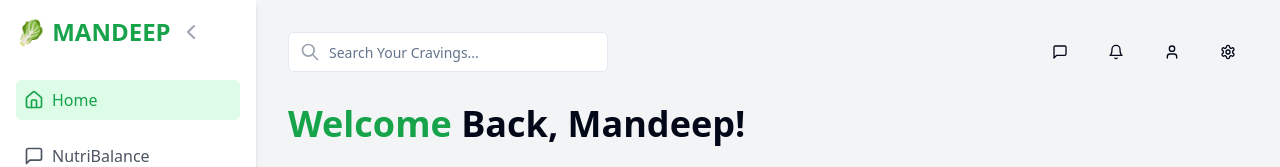
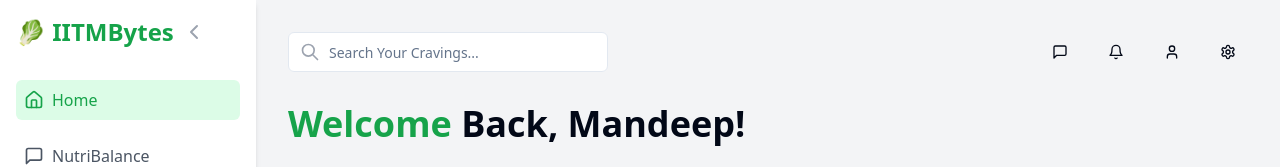
Before and after one commit to mandeepnh5/Faid-Food, a React (Vite) app: page /home in a window 1280 px wide. Shown: the top 167 px of the page. Built offline with nearby package versions, Linux system fonts and the light colour scheme.

Commit message:
Update Home.jsx

```diff
--- a/src/components/Home.jsx
+++ b/src/components/Home.jsx
@@ -27,7 +27,7 @@
       {/* Sidebar */}
       <nav className="w-64 bg-white p-4 shadow-md">
         <div className="flex items-center gap-2 mb-8">
-          <span className="text-2xl font-bold text-green-600">🥬 MANDEEP</span>
+          <span className="text-2xl font-bold text-green-600">🥬 IITMBytes</span>
           <ChevronLeft className="w-6 h-6 text-gray-400" />
         </div>
         <div className="space-y-4">
```
